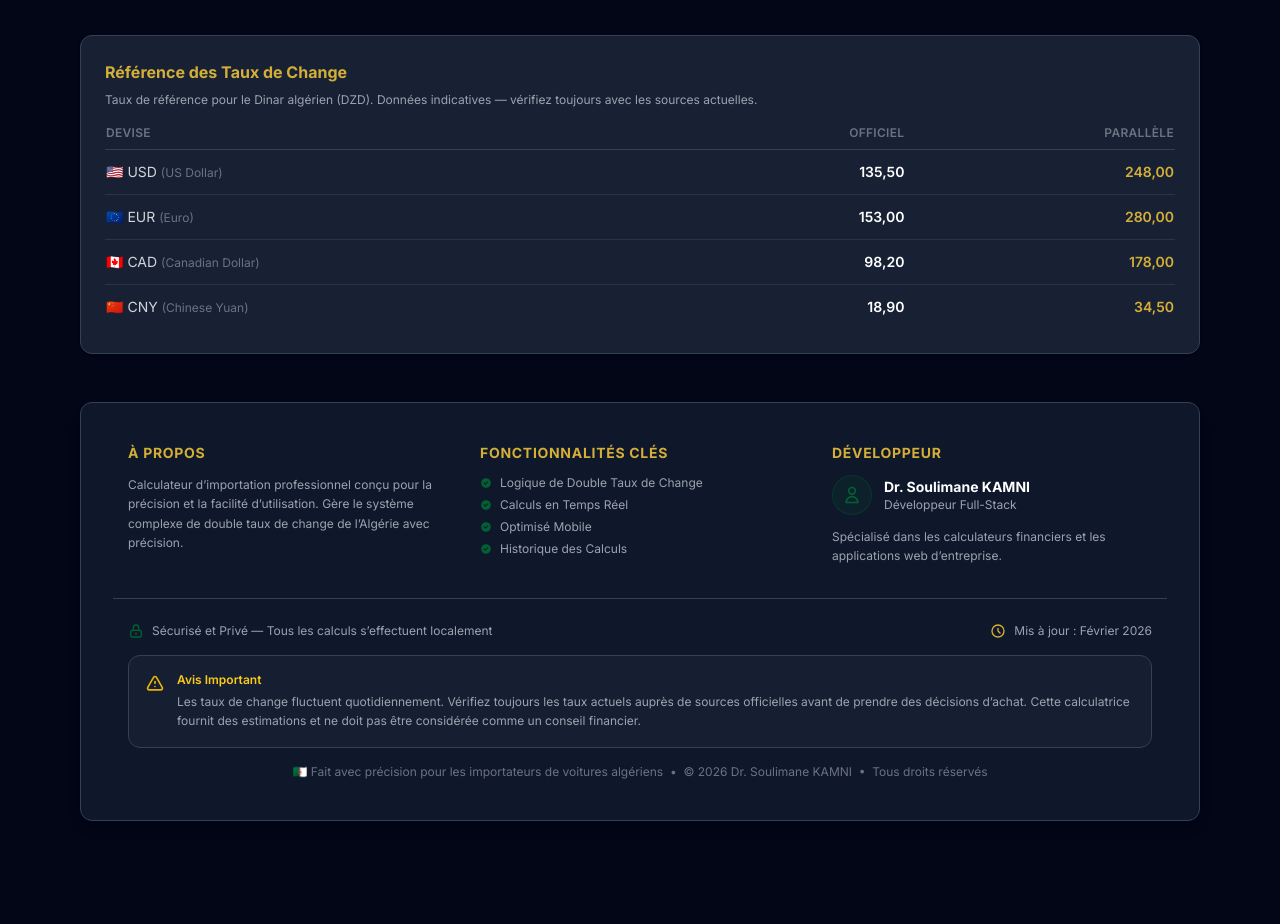
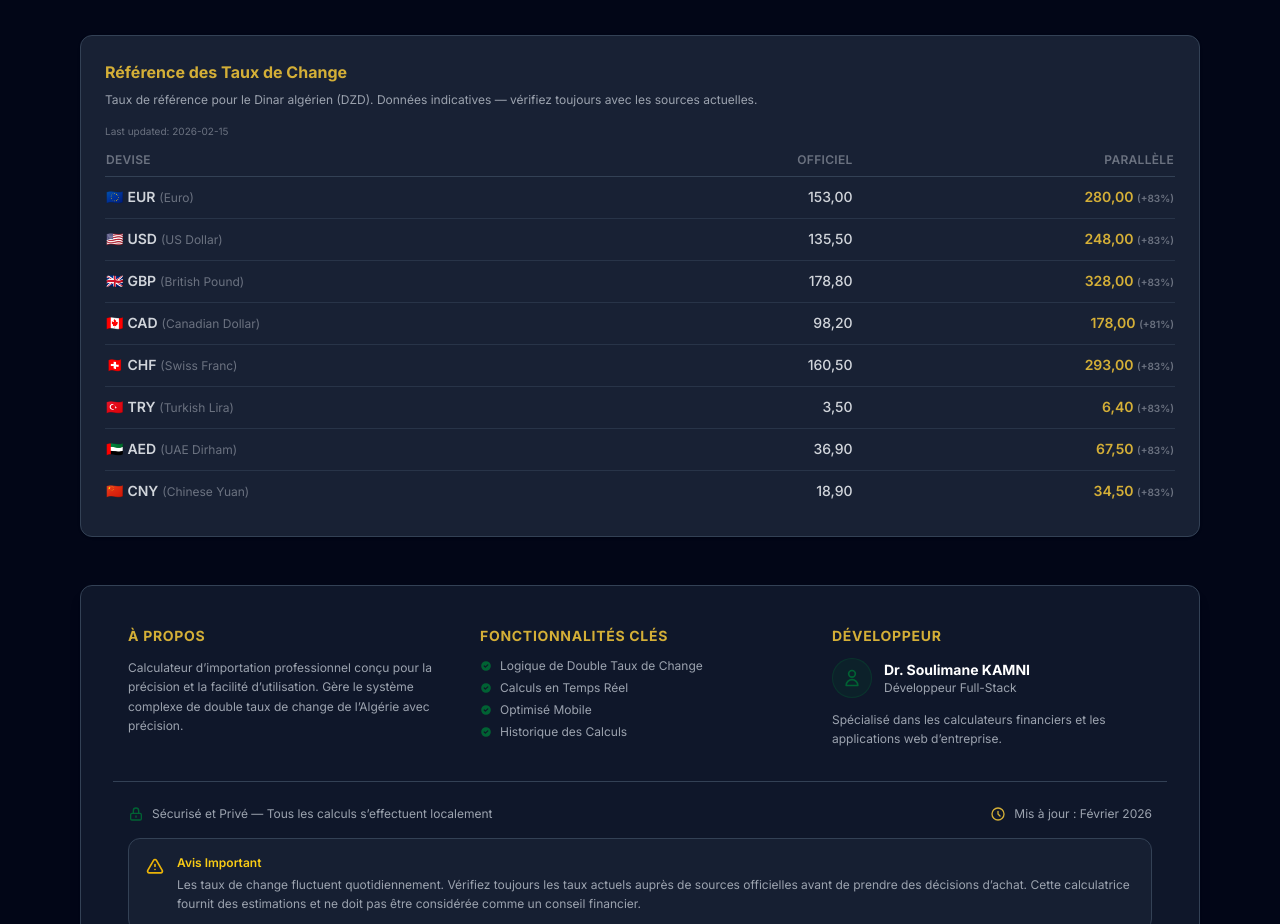
Before and after one commit to skmn1/algerian-car-import-calculator, a website: page index.html in a window 1280 px wide. Shown: the part 1500-2424 px from the top of the page. Before the commit the page ends 2353 px from the top, so only its background shows below. Drawn offline with nearby package versions, Linux system fonts and the light colour scheme.

Commit message:
Task 5: Currency rates section enhanced
- Expanded from 4 to 8 currencies: EUR, USD, GBP, CAD, CHF, TRY, AED, CNY
- EUR moved to top position (primary import currency)
- Added spread percentage display (+XX%) next to parallel rates
- Added RATES_LAST_UPDATED constant and UI display
- Bold currency codes in table for scannability
- Tests updated: 306 total, all passing

```diff
--- a/data/rates.js
+++ b/data/rates.js
@@ -8,8 +8,14 @@
 'use strict';
 
 const CURRENCY_RATES = [
+    { code: 'EUR', name: 'Euro',            flag: '🇪🇺', official: 153.00, parallel: 280.00 },
     { code: 'USD', name: 'US Dollar',       flag: '🇺🇸', official: 135.50, parallel: 248.00 },
-    { code: 'EUR', name: 'Euro',            flag: '🇪🇺', official: 153.00, parallel: 280.00 },
+    { code: 'GBP', name: 'British Pound',   flag: '🇬🇧', official: 178.80, parallel: 328.00 },
     { code: 'CAD', name: 'Canadian Dollar', flag: '🇨🇦', official:  98.20, parallel: 178.00 },
+    { code: 'CHF', name: 'Swiss Franc',     flag: '🇨🇭', official: 160.50, parallel: 293.00 },
+    { code: 'TRY', name: 'Turkish Lira',    flag: '🇹🇷', official:   3.50, parallel:   6.40 },
+    { code: 'AED', name: 'UAE Dirham',      flag: '🇦🇪', official:  36.90, parallel:  67.50 },
     { code: 'CNY', name: 'Chinese Yuan',    flag: '🇨🇳', official:  18.90, parallel:  34.50 }
 ];
+
+const RATES_LAST_UPDATED = '2026-02-15';
--- a/index.html
+++ b/index.html
@@ -302,6 +302,7 @@
         <div class="bg-slate-800/80 rounded-xl shadow p-4 sm:p-6 border border-slate-700">
             <h2 class="text-base font-bold text-alg-gold mb-2" data-i18n="currencyRatesTitle">Exchange Rate Reference</h2>
             <p class="text-xs text-gray-400 mb-4" data-i18n="currencyRatesDesc">Reference rates for the Algerian Dinar (DZD). Data is indicative — always verify with current sources.</p>
+            <p class="text-[10px] text-gray-500 mb-3">Last updated: <span id="ratesLastUpdated"></span></p>
             <div class="overflow-x-auto">
                 <table class="w-full text-sm">
                     <thead>
--- a/js/calculator.js
+++ b/js/calculator.js
@@ -33,15 +33,23 @@ function deb(fn, ms = 120) { clearTimeout(_t); _t = setTimeout(fn, ms); }
 
 /* ── Currency rates table renderer ───────────────── */
 function renderCurrencyTable() {
-    const tbody = $('currencyTableBody');
+    var tbody = $('currencyTableBody');
     if (!tbody) return;
     tbody.innerHTML = CURRENCY_RATES.map(function(r) {
+        var spread = ((r.parallel - r.official) / r.official * 100).toFixed(0);
         return '<tr>' +
-            '<td class="py-3 text-gray-300">' + r.flag + ' ' + r.code + ' <span class="text-xs text-gray-500">(' + r.name + ')</span></td>' +
-            '<td class="py-3 text-right font-semibold text-white">' + fmt(r.official, 2) + '</td>' +
-            '<td class="py-3 text-right font-semibold text-alg-gold">' + fmt(r.parallel, 2) + '</td>' +
+            '<td class="py-2.5 text-gray-300">' + r.flag + ' <span class="font-semibold">' + r.code + '</span> <span class="text-xs text-gray-500">(' + r.name + ')</span></td>' +
+            '<td class="py-2.5 text-right font-medium text-gray-300">' + fmt(r.official, 2) + '</td>' +
+            '<td class="py-2.5 text-right font-semibold text-alg-gold">' + fmt(r.parallel, 2) +
+                ' <span class="text-[10px] text-gray-500">(+' + spread + '%)</span></td>' +
             '</tr>';
     }).join('');
+
+    // Show last updated note if data available
+    var updateEl = $('ratesLastUpdated');
+    if (updateEl && typeof RATES_LAST_UPDATED !== 'undefined') {
+        updateEl.textContent = RATES_LAST_UPDATED;
+    }
 }
 
 /* ── Main calculation ────────────────────────────── */
```
Also changed, not shown: e2e-tests.js (+9 -2 lines).
